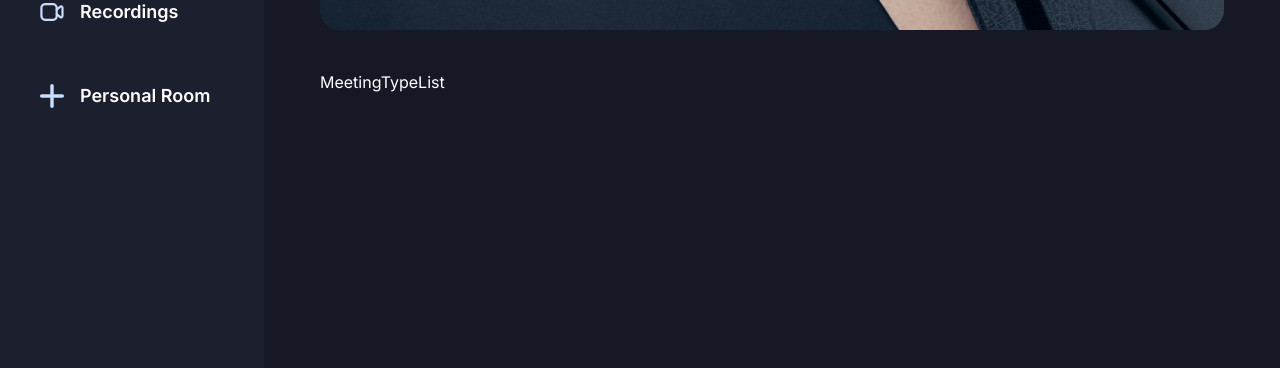
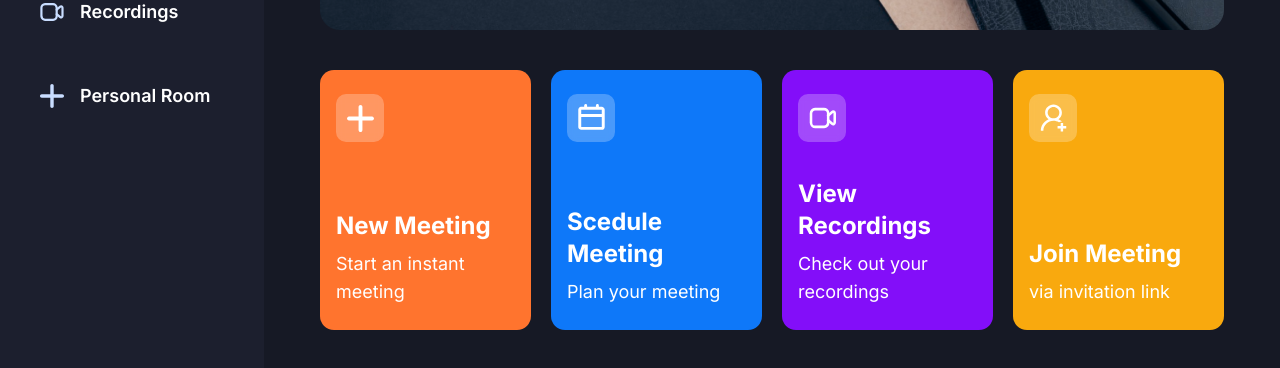
Before and after one commit to BentlyM/Yoom, a Next.js app: page / in a window 1280 px wide. Shown: the part 382-750 px from the top of the page. Built offline with nearby package versions, Linux system fonts and the light colour scheme; no server answers.

Commit message:
Add MeetingTypeList component with MeetingModal and update package-lock.json
The MeetingTypeList component is added with MeetingModal and package-lock.json is updated with new dependencies. The new dependencies include @floating-ui/

```diff
--- /dev/null
+++ b/components/HomeCard.tsx
@@ -0,0 +1,31 @@
+import { cn } from '@/lib/utils'
+import Image from 'next/image'
+import React from 'react'
+
+interface HomeCardProps {
+    className: string,
+    img: string,
+    title: string,
+    description: string,
+    handleClick: () => void
+}
+
+const HomeCard = ({className , img, title, description, handleClick}: HomeCardProps) => {
+  return (
+    <div className={cn('px-4 py-6 flex flex-col justify-between w-full xl:max-w-[270px] min-h-[260px] rounded-[14px] cursor-pointer', className)}
+    onClick={handleClick}>
+    <div className='flex-center glassmorphism size-12 rounded-[10px]'>
+      <Image src={img} alt="meeting" width={27} height={27} />
+    </div>
+
+    <div className='flex flex-col gap-2'>
+      <h1 className='text-2xl font-bold'>
+        {title}
+      </h1>
+      <p className='text-lg font-normal'>{description}</p>
+    </div>
+  </div>
+  )
+}
+
+export default HomeCard
--- /dev/null
+++ b/components/MeetingModal.tsx
@@ -0,0 +1,52 @@
+import React, { ReactNode } from 'react'
+
+import {
+    Dialog,
+    DialogContent,
+    DialogDescription,
+    DialogHeader,
+    DialogTitle,
+    DialogTrigger,
+  } from "@/components/ui/dialog"
+import Image from 'next/image';
+import { cn } from '@/lib/utils';
+import { Button } from './ui/button';
+
+
+interface MeetingModalProps {
+    isOpen: boolean;
+    onClose: () => void;
+    title: string;
+    className?: string;
+    children?: ReactNode;
+    handleClick?: () => void;
+    buttonText?: string;
+    image?: string;
+    buttonIcon?: string;
+}
+
+const MeetingModal = ({isOpen , onClose, title, className, children, handleClick, buttonText, image, buttonIcon}: MeetingModalProps) => {
+  return (
+    <Dialog open={isOpen} onOpenChange={onClose}>
+    <DialogContent className='flex w-full max-w-[520px] flex-col gap-6 border-none bg-dark-1 px-6 py-9 text-white'>
+        <div className='flex flex-col gap-6'>
+            {image && (
+                <div className='flex justify-center'>
+                    <Image src={image} alt="image" width={72} height={72}/>
+                </div>
+            )}
+            <h1 className={cn('text-3xl font-bold leading-[42px]', className)}>{title}</h1>
+            {children}
+            <Button className='bg-blue-1 focus-visible:ring-offset-0' onClick={handleClick}>
+                {buttonIcon && (
+                    <Image src={buttonIcon} alt="button icon" width={13} height={13}/>
+                )} &nbsp;
+                {buttonText || 'Schedule Meeting'}
+            </Button>
+        </div>
+    </DialogContent>
+    </Dialog>
+  )
+}
+
+export default MeetingModal
--- a/components/MeetingTypeList.tsx
+++ b/components/MeetingTypeList.tsx
@@ -1,8 +1,61 @@
-import React from 'react'
+"use client"
+
+import Image from 'next/image'
+import React, { useState } from 'react'
+import HomeCard from './HomeCard'
+import { useRouter } from 'next/navigation'
+import MeetingModal from './MeetingModal'
 
 const MeetingTypeList = () => {
+  const router = useRouter();
+  const [MeetingState, setMeetingState] = useState<'isScheduleMeeting' | 'isJoiningMeeting' | 'isInstantMeeting' | undefined>()
+
+
+  const createMeeting = () => {
+
+  }
+
+
   return (
-    <div>MeetingTypeList</div>
+    <section className='grid grid-cols-1 gap-5 md:grid-cols-2 xl:grid-cols-4'>
+      <HomeCard
+        img="/icons/add-meeting.svg"
+        title="New Meeting"
+        description="Start an instant meeting"
+        handleClick={() => setMeetingState('isInstantMeeting')}
+        className="bg-orange-1"
+        />
+      <HomeCard
+        img="/icons/schedule.svg"
+        title="Scedule Meeting"
+        description="Plan your meeting"
+        handleClick={() => setMeetingState('isScheduleMeeting')}
+        className="bg-blue-1"
+      />
+      <HomeCard
+        img="/icons/recordings.svg"
+        title="View Recordings"
+        description="Check out your recordings"
+        handleClick={() => router.push('/recordings')}
+        className="bg-purple-1"
+      />
+      <HomeCard
+        img="/icons/join-meeting.svg"
+        title="Join Meeting"
+        description="via invitation link"
+        handleClick={() => setMeetingState('isJoiningMeeting')}
+        className="bg-yellow-1"
+      />
+
+      <MeetingModal
+      isOpen={MeetingState === 'isInstantMeeting'}
+      onClose={() => setMeetingState(undefined)}
+      title="Start an Instant Meeting"
+      className="text-center"
+      buttonText="Start Meeting"
+      handleClick={createMeeting}
+      />
+    </section>
   )
 }
 
--- /dev/null
+++ b/components/ui/dialog.tsx
@@ -0,0 +1,122 @@
+"use client"
+
+import * as React from "react"
+import * as DialogPrimitive from "@radix-ui/react-dialog"
+import { X } from "lucide-react"
+
+import { cn } from "@/lib/utils"
+
+const Dialog = DialogPrimitive.Root
+
+const DialogTrigger = DialogPrimitive.Trigger
+
+const DialogPortal = DialogPrimitive.Portal
+
+const DialogClose = DialogPrimitive.Close
+
+const DialogOverlay = React.forwardRef<
+  React.ElementRef<typeof DialogPrimitive.Overlay>,
+  React.ComponentPropsWithoutRef<typeof DialogPrimitive.Overlay>
+>(({ className, ...props }, ref) => (
+  <DialogPrimitive.Overlay
+    ref={ref}
+    className={cn(
+      "fixed inset-0 z-50 bg-black/80  data-[state=open]:animate-in data-[state=closed]:animate-out data-[state=closed]:fade-out-0 data-[state=open]:fade-in-0",
+      className
+    )}
+    {...props}
+  />
+))
+DialogOverlay.displayName = DialogPrimitive.Overlay.displayName
+
+const DialogContent = React.forwardRef<
+  React.ElementRef<typeof DialogPrimitive.Content>,
+  React.ComponentPropsWithoutRef<typeof DialogPrimitive.Content>
+>(({ className, children, ...props }, ref) => (
+  <DialogPortal>
+    <DialogOverlay />
+    <DialogPrimitive.Content
+      ref={ref}
+      className={cn(
+        "fixed left-[50%] top-[50%] z-50 grid w-full max-w-lg translate-x-[-50%] translate-y-[-50%] gap-4 border bg-background p-6 shadow-lg duration-200 data-[state=open]:animate-in data-[state=closed]:animate-out data-[state=closed]:fade-out-0 data-[state=open]:fade-in-0 data-[state=closed]:zoom-out-95 data-[state=open]:zoom-in-95 data-[state=closed]:slide-out-to-left-1/2 data-[state=closed]:slide-out-to-top-[48%] data-[state=open]:slide-in-from-left-1/2 data-[state=open]:slide-in-from-top-[48%] sm:rounded-lg",
+        className
+      )}
+      {...props}
+    >
+      {children}
+      <DialogPrimitive.Close className="absolute right-4 top-4 rounded-sm opacity-70 ring-offset-background transition-opacity hover:opacity-100 focus:outline-none focus:ring-2 focus:ring-ring focus:ring-offset-2 disabled:pointer-events-none data-[state=open]:bg-accent data-[state=open]:text-muted-foreground">
+        <X className="h-4 w-4" />
+        <span className="sr-only">Close</span>
+      </DialogPrimitive.Close>
+    </DialogPrimitive.Content>
+  </DialogPortal>
+))
+DialogContent.displayName = DialogPrimitive.Content.displayName
+
+const DialogHeader = ({
+  className,
+  ...props
+}: React.HTMLAttributes<HTMLDivElement>) => (
+  <div
+    className={cn(
+      "flex flex-col space-y-1.5 text-center sm:text-left",
+      className
+    )}
+    {...props}
+  />
+)
+DialogHeader.displayName = "DialogHeader"
+
+const DialogFooter = ({
+  className,
+  ...props
+}: React.HTMLAttributes<HTMLDivElement>) => (
+  <div
+    className={cn(
+      "flex flex-col-reverse sm:flex-row sm:justify-end sm:space-x-2",
+      className
+    )}
+    {...props}
+  />
+)
+DialogFooter.displayName = "DialogFooter"
+
+const DialogTitle = React.forwardRef<
+  React.ElementRef<typeof DialogPrimitive.Title>,
+  React.ComponentPropsWithoutRef<typeof DialogPrimitive.Title>
+>(({ className, ...props }, ref) => (
+  <DialogPrimitive.Title
+    ref={ref}
+    className={cn(
+      "text-lg font-semibold leading-none tracking-tight",
+      className
+    )}
+    {...props}
+  />
+))
+DialogTitle.displayName = DialogPrimitive.Title.displayName
+
+const DialogDescription = React.forwardRef<
+  React.ElementRef<typeof DialogPrimitive.Description>,
+  React.ComponentPropsWithoutRef<typeof DialogPrimitive.Description>
+>(({ className, ...props }, ref) => (
+  <DialogPrimitive.Description
+    ref={ref}
+    className={cn("text-sm text-muted-foreground", className)}
+    {...props}
+  />
+))
+DialogDescription.displayName = DialogPrimitive.Description.displayName
+
+export {
+  Dialog,
+  DialogPortal,
+  DialogOverlay,
+  DialogClose,
+  DialogTrigger,
+  DialogContent,
+  DialogHeader,
+  DialogFooter,
+  DialogTitle,
+  DialogDescription,
+}
--- a/package.json
+++ b/package.json
@@ -12,6 +12,7 @@
     "@clerk/nextjs": "^5.0.1",
     "@radix-ui/react-dialog": "^1.0.5",
     "@radix-ui/react-slot": "^1.0.2",
+    "@stream-io/video-react-sdk": "^0.6.13",
     "class-variance-authority": "^0.7.0",
     "clsx": "^2.1.0",
     "lucide-react": "^0.372.0",
```
Also changed, not shown: 1 other file (tests, documents, lock files or other folders).
